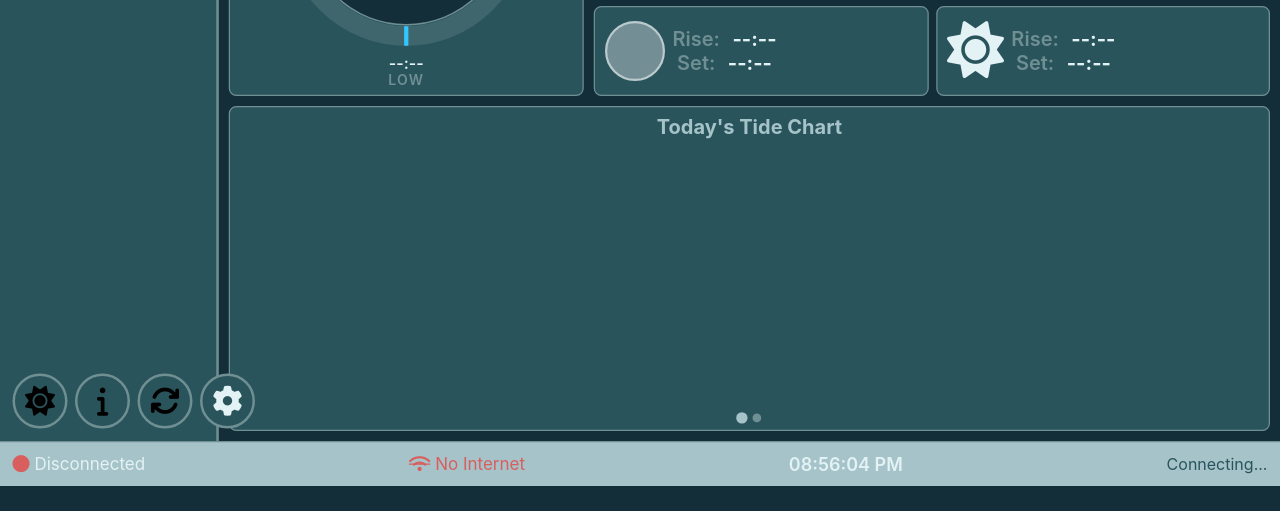
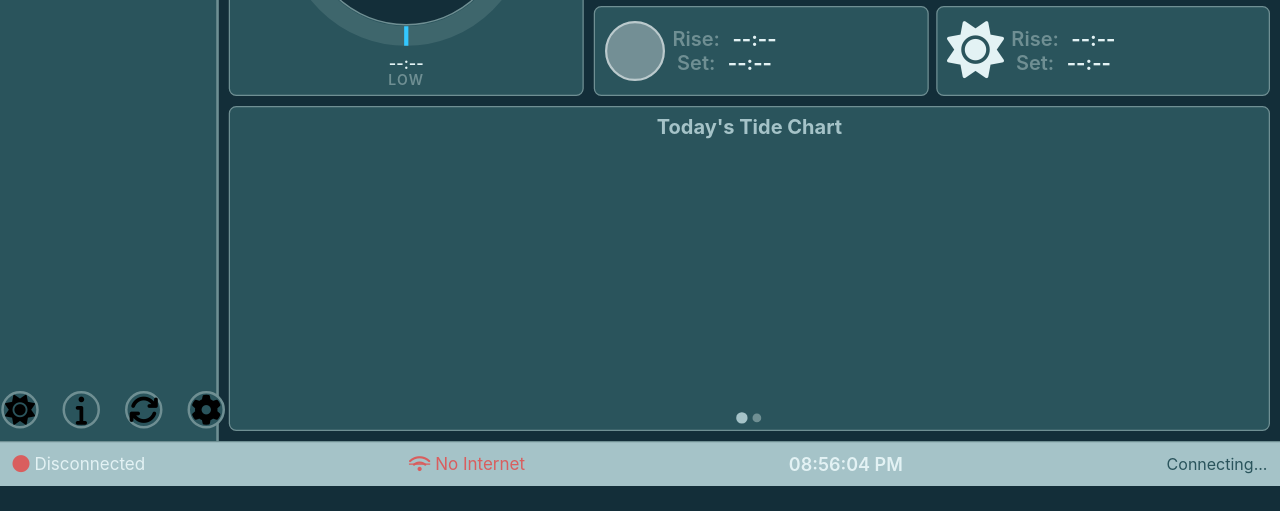
Before and after one commit to reimidd7/TideWatchApp, a plain HTML site: page frontend/index.html in a window 1280 px wide. Shown: the part 289-800 px from the top of the page. Drawn offline with Linux system fonts and the light colour scheme; no server answers.

Commit message:
updates to buttons

```diff
--- a/frontend/css/styles.css
+++ b/frontend/css/styles.css
@@ -885,12 +885,12 @@ body {
 .theme-toggle {
     position: absolute;
     bottom: 46px;
-    left: 10px;
+    left: 1px;
     background: var(--color-card);
     border: 2px solid var(--color-border);
     border-radius: 50%;
-    width: 44px;
-    height: 44px;
+    width: 30px;
+    height: 30px;
     display: flex;
     align-items: center;
     justify-content: center;
@@ -916,12 +916,12 @@ body {
 .info-button {
     position: absolute;
     bottom: 46px;
-    left: 60px;
+    left: 50px;
     background: var(--color-card);
     border: 2px solid var(--color-border);
     border-radius: 50%;
-    width: 44px;
-    height: 44px;
+    width: 30px;
+    height: 30px;
     display: flex;
     align-items: center;
     justify-content: center;
@@ -1013,12 +1013,12 @@ body {
 .refresh-button {
     position: absolute;
     bottom: 46px;
-    left: 110px;
+    left: 100px;
     background: var(--color-card);
     border: 2px solid var(--color-border);
     border-radius: 50%;
-    width: 44px;
-    height: 44px;
+    width: 30px;
+    height: 30px;
     display: flex;
     align-items: center;
     justify-content: center;
@@ -1201,12 +1201,12 @@ body {
 .settings-button {
     position: absolute;
     bottom: 46px;
-    left: 160px;
+    left: 150px;
     background: var(--color-card);
     border: 2px solid var(--color-border);
     border-radius: 50%;
-    width: 44px;
-    height: 44px;
+    width: 30px;
+    height: 30px;
     display: flex;
     align-items: center;
     justify-content: center;
@@ -1214,7 +1214,6 @@ body {
     cursor: pointer;
     z-index: 1000;
     transition: all var(--transition-normal);
-    color: var(--color-text);
 }
 
 .settings-button:hover {
```
